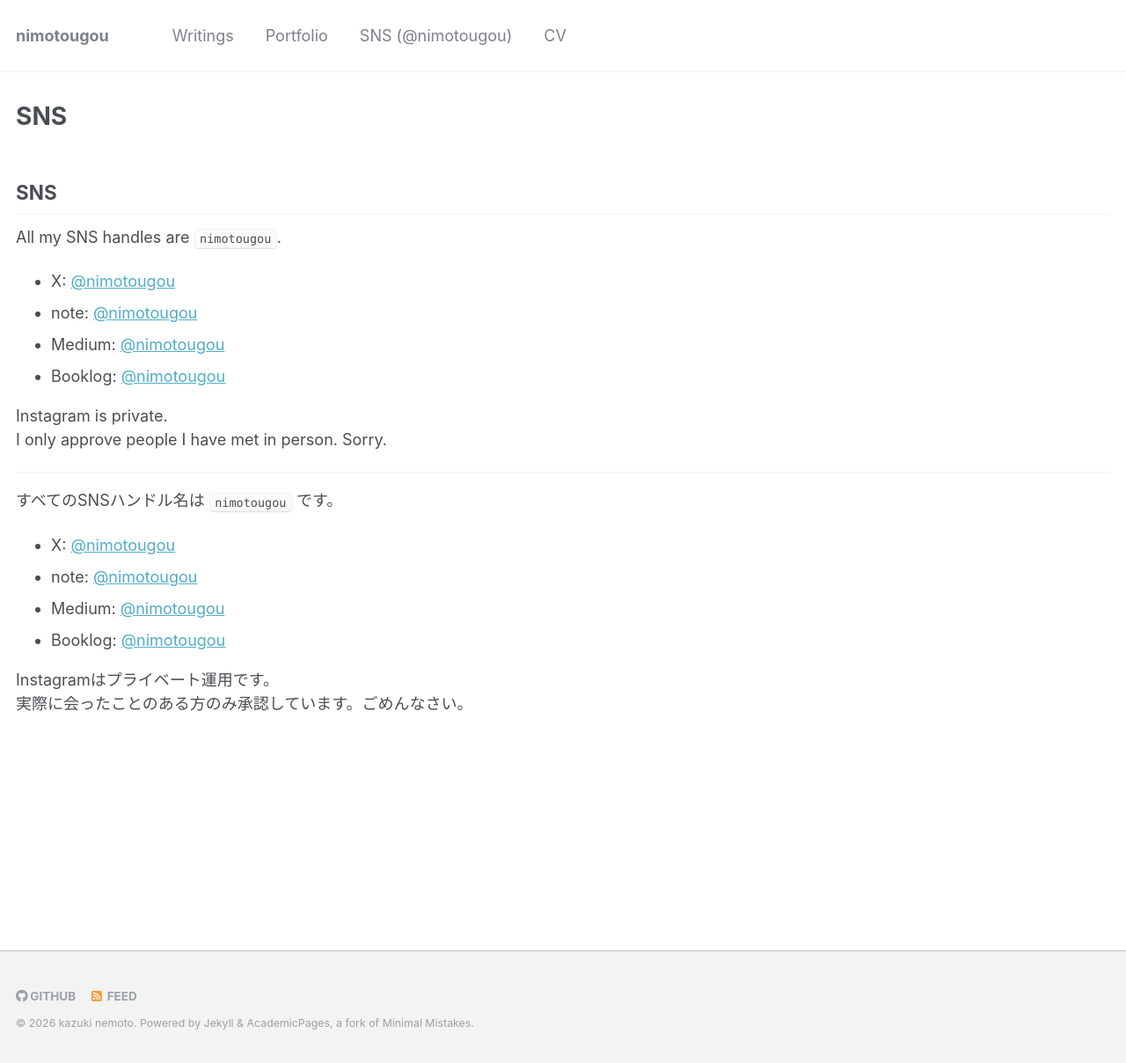
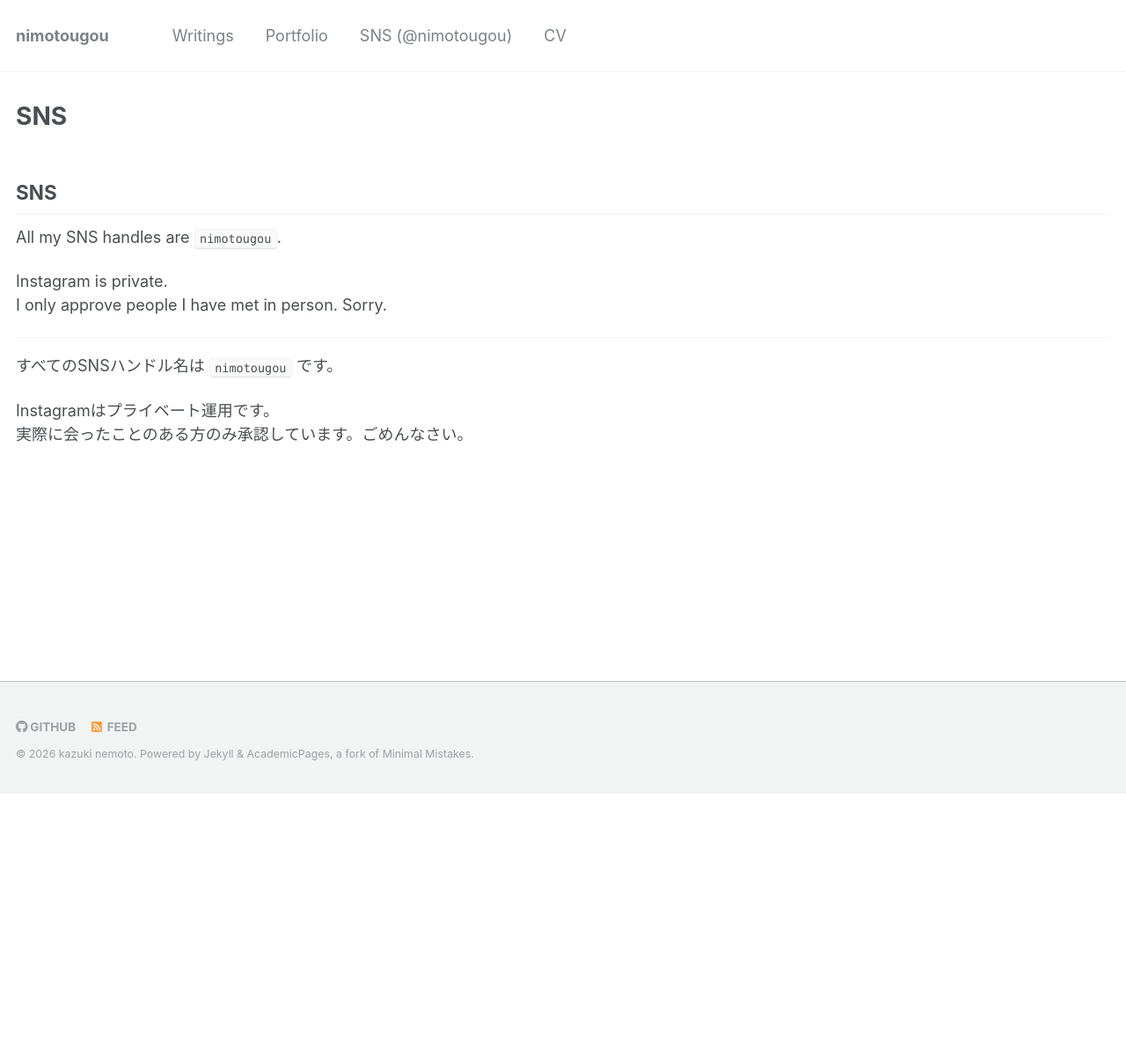
Before and after one commit to kazu-nemoto/kazu-nemoto.github.io, a Jekyll site: the page built from _pages/sns.md, in a window 1280 px wide. Shown: the whole page at 88% size. Built offline with Jekyll 4.4.1, drawn with Linux system fonts in a browser that asks for light colours; after the commit the page ends 902 px from its top, so only the background shows below that.

Commit message:
Simplify SNS page content

```diff
--- a/_pages/sns.md
+++ b/_pages/sns.md
@@ -8,11 +8,6 @@ author_profile: false
 
 All my SNS handles are `nimotougou`.
 
-- X: [@nimotougou](https://x.com/nimotougou)
-- note: [@nimotougou](https://note.com/nimotougou/)
-- Medium: [@nimotougou](https://medium.com/@nimotougou)
-- Booklog: [@nimotougou](https://booklog.jp/users/nimotougou)
-
 Instagram is private.
 I only approve people I have met in person. Sorry.
 
@@ -20,10 +15,5 @@ I only approve people I have met in person. Sorry.
 
 すべてのSNSハンドル名は `nimotougou` です。
 
-- X: [@nimotougou](https://x.com/nimotougou)
-- note: [@nimotougou](https://note.com/nimotougou/)
-- Medium: [@nimotougou](https://medium.com/@nimotougou)
-- Booklog: [@nimotougou](https://booklog.jp/users/nimotougou)
-
 Instagramはプライベート運用です。
 実際に会ったことのある方のみ承認しています。ごめんなさい。
```
